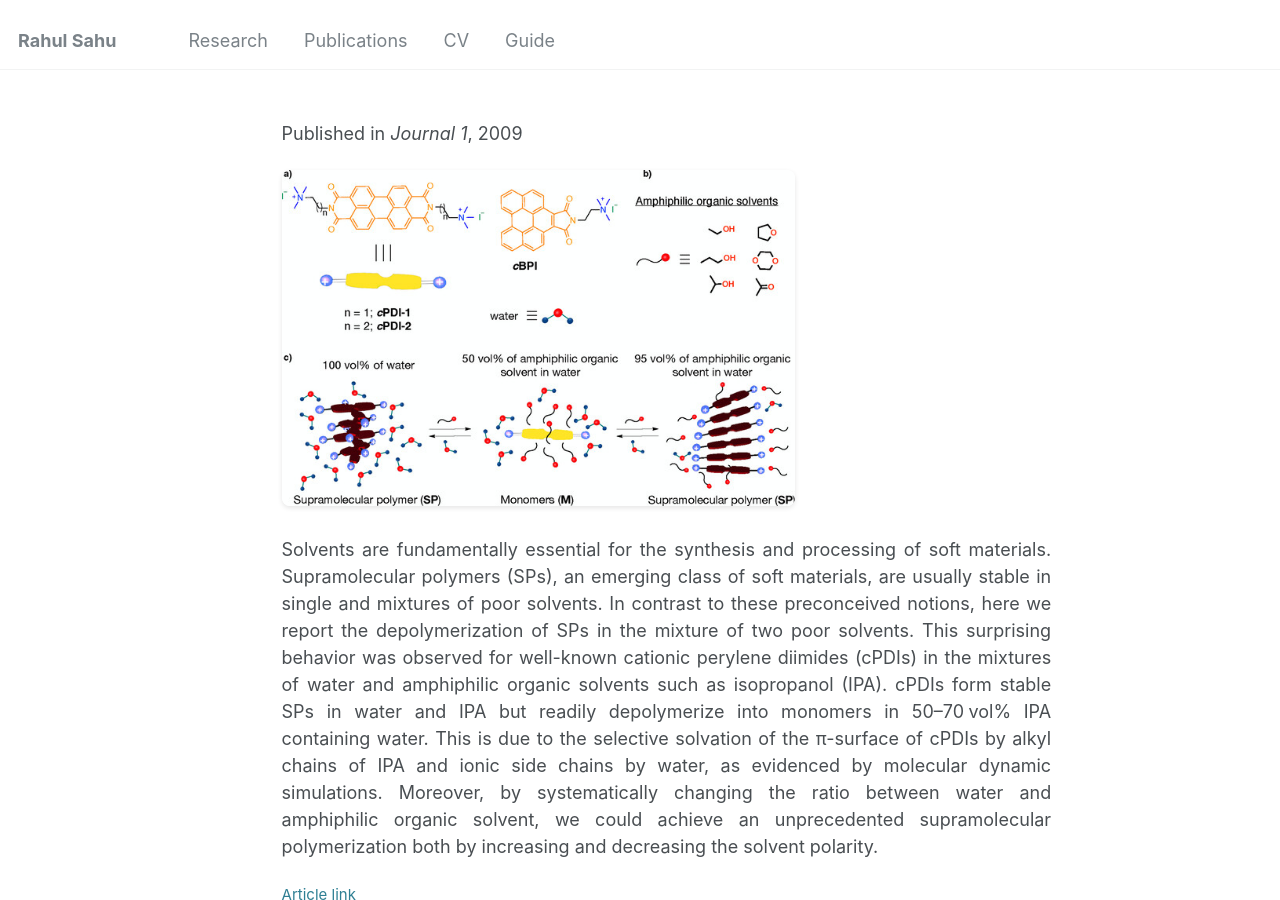
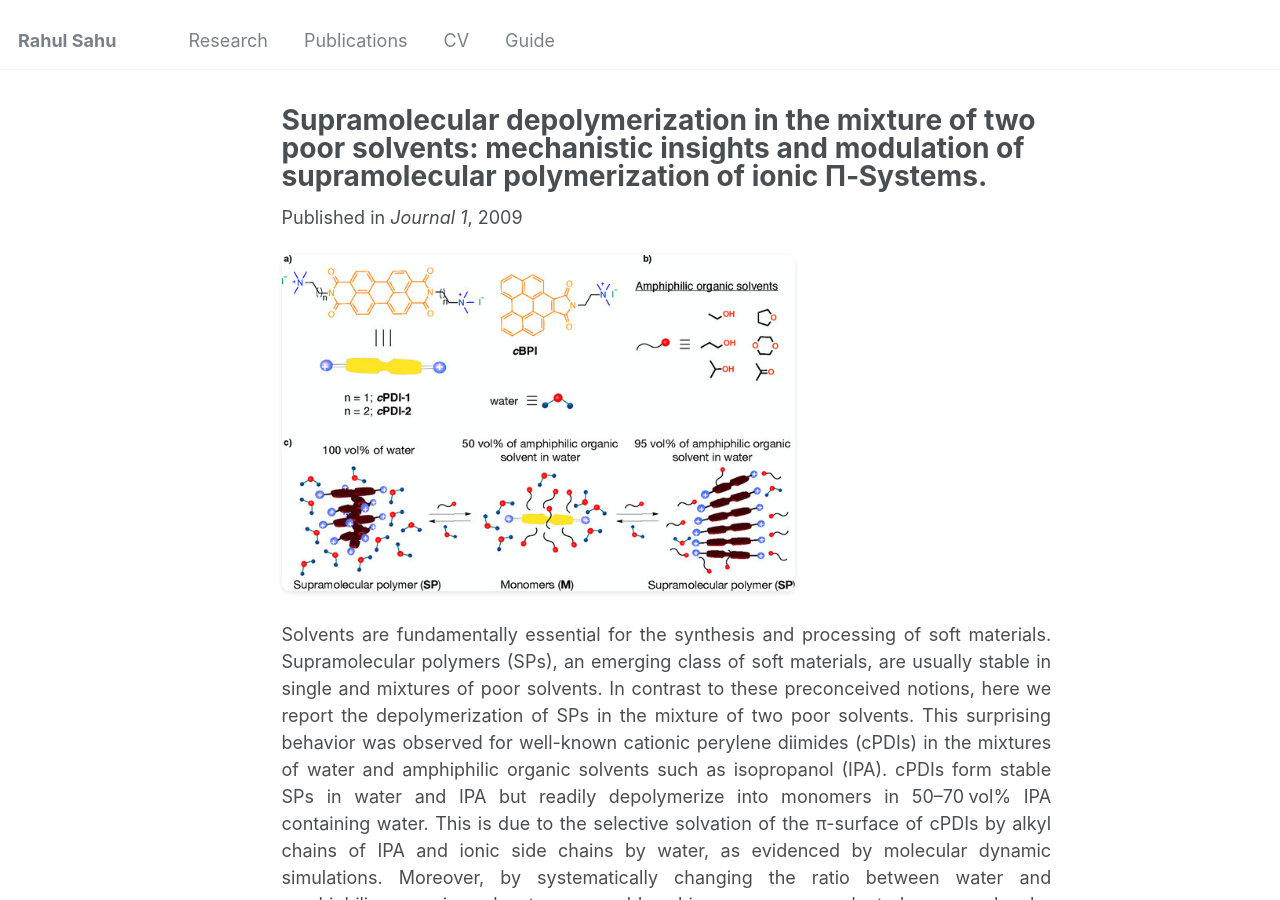
Before and after one commit to srahul21/srahul21.github.io, a Jekyll site: the page built from _publications/2009-10-01-paper-title-number-1.md, in a window 1280 px wide and 900 px high. Built offline with Jekyll 4.4.1, drawn with Linux system fonts in a browser that asks for light colours.

Commit message:
Update 2009-10-01-paper-title-number-1.md

```diff
--- a/_publications/2009-10-01-paper-title-number-1.md
+++ b/_publications/2009-10-01-paper-title-number-1.md
@@ -1,5 +1,6 @@
 ---
 title: "S. Kotha, M. F. J. Mabesoone, D. Srideep, R. Sahu, S. K. Reddy, K. V. Rao, Supramolecular depolymerization in the mixture of two poor solvents: mechanistic insights and modulation of supramolecular polymerization of ionic Π‐Systems. Angewandte Chemie 133, 5519–5526 (2020)."
+display_title: "Supramolecular depolymerization in the mixture of two poor solvents: mechanistic insights and modulation of supramolecular polymerization of ionic Π‐Systems."
 collection: publications
 category: manuscripts
 permalink: /publication/2009-10-01-paper-title-number-1
```
